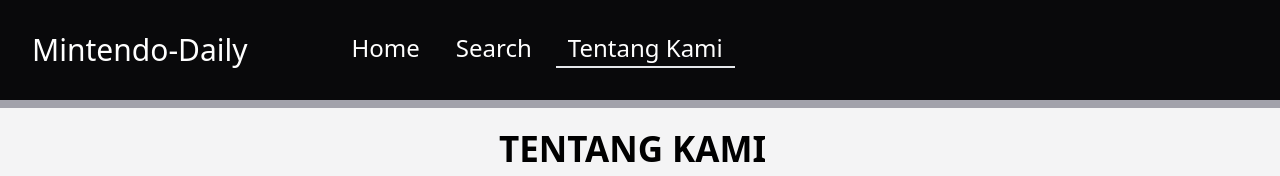
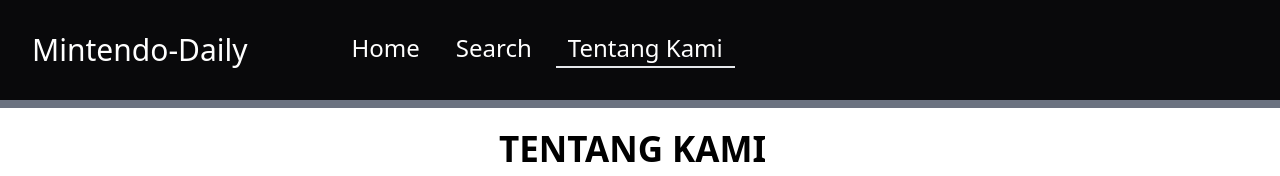
Before and after one commit to DikDns/mintendo-daily, a plain HTML site: page about/index.html in a window 1280 px wide. Shown: the top 176 px of the page. Drawn offline with nearby package versions, Linux system fonts and the light colour scheme.

Commit message:
feat(index.html): fixing minor issues

```diff
--- a/about/index.html
+++ b/about/index.html
@@ -8,9 +8,9 @@
     <title>Tentang Kami</title>
   </head>
   <!-- navbar on -->
-  <body class="font-sans bg-zinc-100">
+  <body class="font-sans">
     <header class="bg-zinc-950 size-auto">
-      <div class="p-8 border-b-8 border-zinc-400 flex gap-3">
+      <div class="p-8 border-b-8 border-gray-500 flex gap-3">
         <h1 class="text-white text-3xl pr-20">Mintendo-Daily</h1>
         <a
           href="../index.html"
```
Also changed, not shown: search/index.html (+1 -1 lines).
